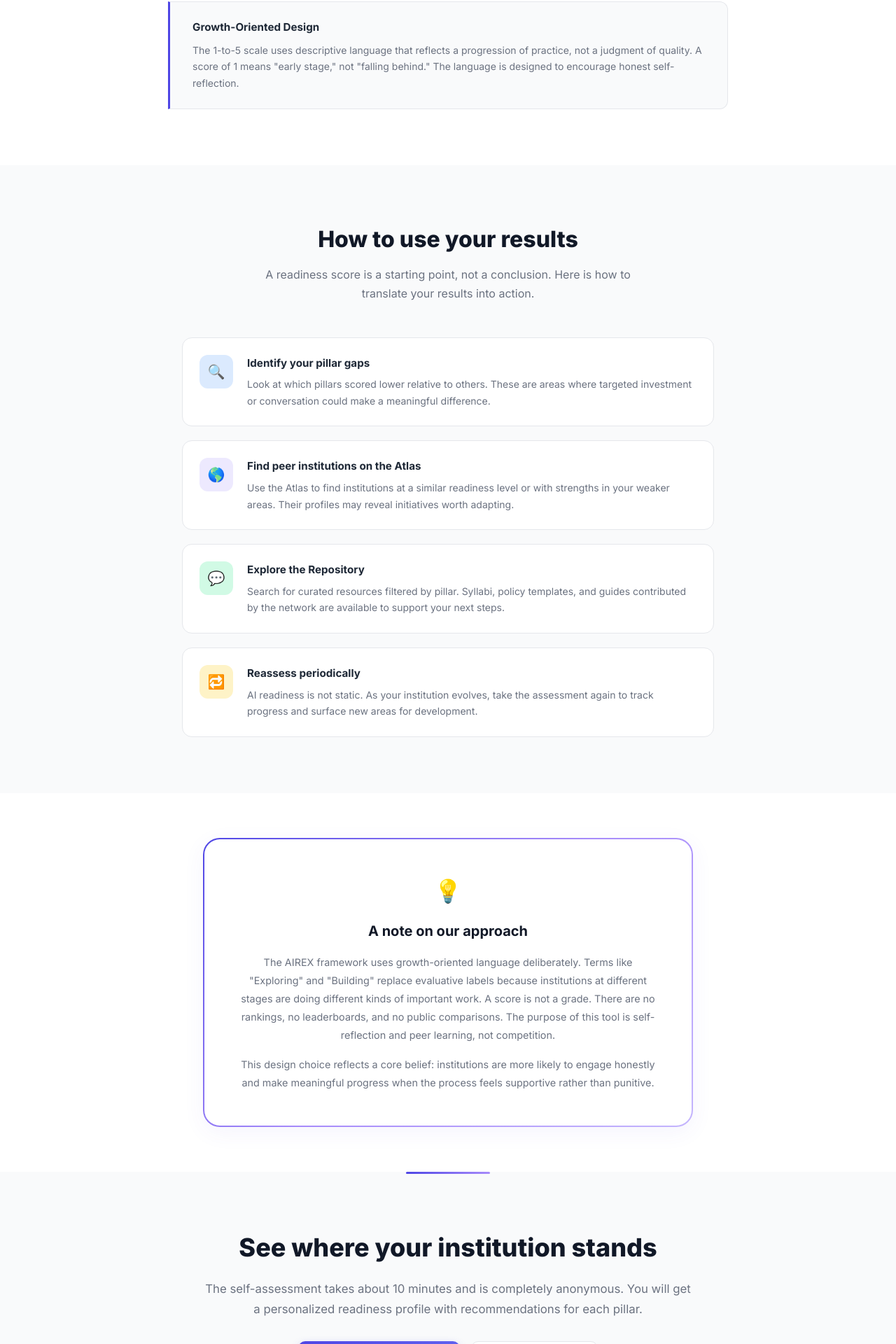
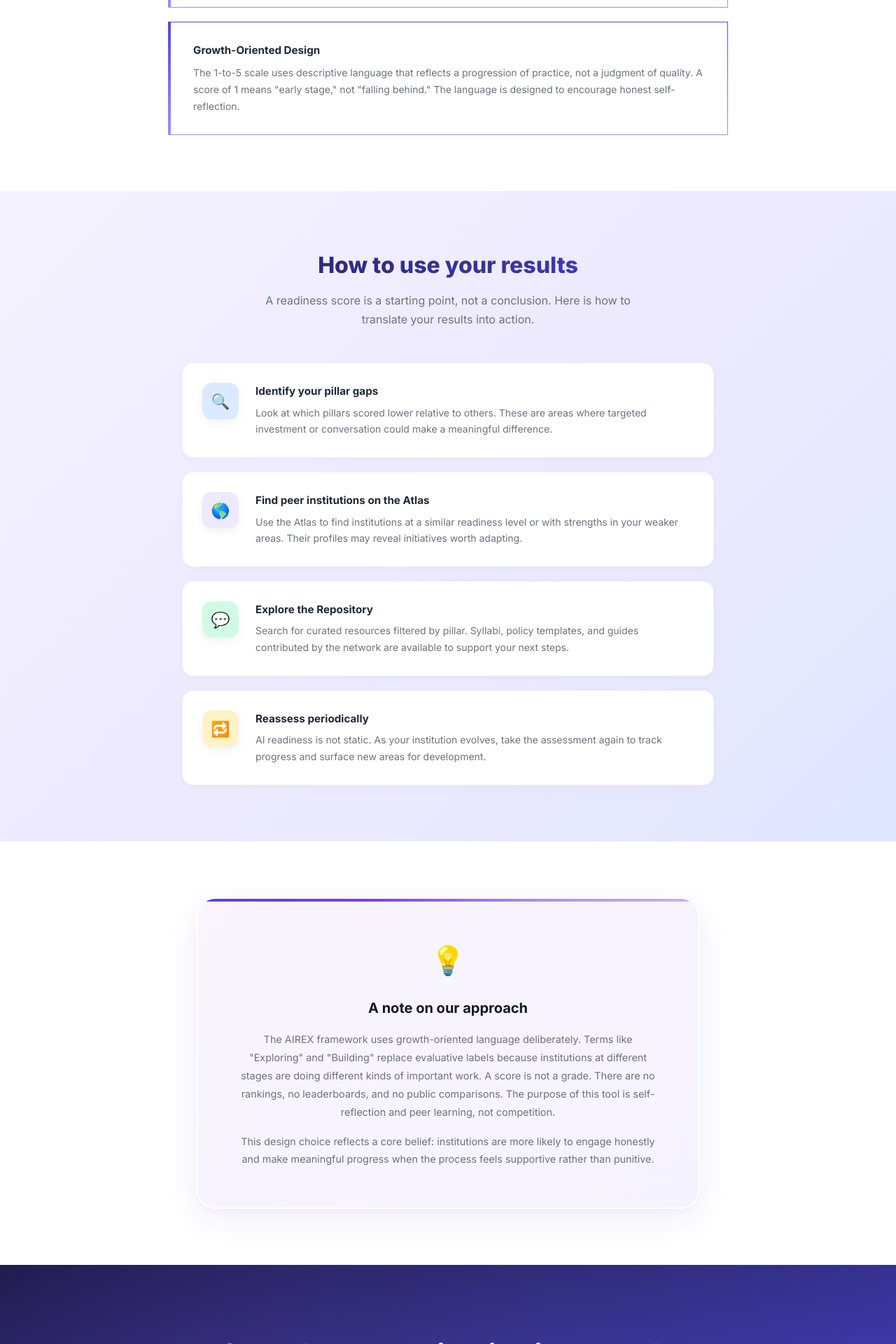
Before and after one commit to cauamcardoso/arex-platform, a Flask app: page /readiness in a window 1280 px wide. Shown: the part 4160-6080 px from the top of the page at 70% size. Run offline with Flask 3, Linux system fonts and the light colour scheme.

Commit message:
Redesign hero stats card with consortium context + dramatic readiness UI overhaul
Hero card: Phase I Pilot badge, CAHSI-HACU heading, partnership context
paragraph, org links (CAHSI, HACU, UTEP AAII), deeper glass effect.
Readiness: gradient section backgrounds, gradient text headings, purple
methodology cards with large gradient numbers, border accents, dark
indigo CTA section, enlarged icons, stronger shadows throughout.

Co-Authored-By: Claude Opus 4.6 <noreply@anthropic.com>

```diff
--- a/templates/readiness.html
+++ b/templates/readiness.html
@@ -234,9 +234,12 @@
         }
 
         .section-header h2 {
-            font-size: 2rem;
+            font-size: 2.1rem;
             font-weight: 800;
-            color: var(--gray-900);
+            background: linear-gradient(135deg, #1e1b4b, #4f46e5);
+            -webkit-background-clip: text;
+            -webkit-text-fill-color: transparent;
+            background-clip: text;
             margin-bottom: 0.75rem;
         }
 
@@ -535,7 +560,19 @@
         }
 
         /* ── Methodology ── */
-        .methodology-section { padding: 5rem 2rem; background: white; }
+        .methodology-section {
+            padding: 5rem 2rem;
+            background: white;
+            position: relative;
+        }
+        .methodology-section::before {
+            content: '';
+            position: absolute;
+            top: 0; left: 50%; transform: translateX(-50%);
+            width: 100px; height: 3px;
+            background: linear-gradient(90deg, #4f46e5, #a78bfa);
+            border-radius: 2px;
+        }
         .methodology-section .section-inner { max-width: 1060px; margin: 0 auto; }
         .methodology-section .section-header { text-align: center; margin-bottom: 3rem; }
         .methodology-section .section-header h2 { font-size: 2rem; font-weight: 800; color: var(--gray-900); margin-bottom: 0.75rem; }
@@ -587,17 +624,18 @@
             display: grid; gap: 1.25rem;
         }
         .method-detail-item {
-            background: var(--gray-50);
+            background: white;
             border: 1px solid var(--gray-200);
-            border-left: 3px solid #4f46e5;
-            border-radius: 0 12px 12px 0;
-            padding: 1.5rem 2rem;
+            border-left: 4px solid;
+            border-image: linear-gradient(180deg, #4f46e5, #a78bfa) 1;
+            border-radius: 0 16px 16px 0;
+            padding: 1.75rem 2rem;
             transition: all 0.3s;
         }
         .method-detail-item:hover {
-            background: white;
-            box-shadow: 0 4px 16px rgba(0, 0, 0, 0.04);
-            transform: translateX(4px);
+            background: #faf5ff;
+            box-shadow: 0 8px 24px rgba(79, 70, 229, 0.06);
+            transform: translateX(6px);
         }
         .method-detail-item h4 {
             font-size: 0.95rem; font-weight: 700;
@@ -608,7 +646,11 @@
         }
 
         /* ── Results Guidance ── */
-        .results-guidance { padding: 5rem 2rem; background: var(--gray-50); }
+        .results-guidance {
+            padding: 5rem 2rem;
+            background: linear-gradient(135deg, #f5f3ff 0%, #ede9fe 50%, #e0e7ff 100%);
+            position: relative;
+        }
         .results-guidance .section-inner { max-width: 1060px; margin: 0 auto; }
         .results-guidance .section-header { text-align: center; margin-bottom: 3rem; }
         .results-guidance .section-header h2 { font-size: 2rem; font-weight: 800; color: var(--gray-900); margin-bottom: 0.75rem; }
@@ -620,26 +662,27 @@
         }
         .guidance-step {
             display: flex;
-            gap: 1.25rem;
+            gap: 1.5rem;
             align-items: flex-start;
             background: white;
-            border: 1px solid var(--gray-200);
-            border-radius: 14px;
-            padding: 1.5rem;
+            border: 1px solid rgba(79, 70, 229, 0.08);
+            border-radius: 16px;
+            padding: 1.75rem;
             transition: all 0.4s cubic-bezier(0.25, 0.46, 0.45, 0.94);
-            position: relative;
+            box-shadow: 0 2px 8px rgba(0, 0, 0, 0.03);
         }
         .guidance-step:hover {
-            transform: translateY(-4px);
-            box-shadow: 0 16px 32px rgba(0, 0, 0, 0.05);
+            transform: translateY(-4px) translateX(4px);
+            box-shadow: 0 16px 32px rgba(79, 70, 229, 0.08);
             border-color: rgba(79, 70, 229, 0.15);
         }
         .guidance-icon {
-            width: 48px; height: 48px;
-            border-radius: 12px;
+            width: 52px; height: 52px;
+            border-radius: 14px;
             display: flex; align-items: center; justify-content: center;
-            font-size: 1.25rem;
+            font-size: 1.35rem;
             flex-shrink: 0;
+            box-shadow: 0 4px 12px rgba(0, 0, 0, 0.06);
         }
         .guidance-text h4 {
             font-size: 0.95rem; font-weight: 700;
@@ -650,19 +693,33 @@
         }
 
         /* ── Design Note ── */
-        .design-note-section { padding: 4rem 2rem; background: white; }
+        .design-note-section { padding: 5rem 2rem; background: white; }
         .design-note-inner {
-            max-width: 700px;
+            max-width: 720px;
             margin: 0 auto;
             text-align: center;
-            padding: 3rem;
-            background: linear-gradient(white, white) padding-box,
-                        linear-gradient(135deg, #4f46e5, #a78bfa, #c4b5fd) border-box;
+            padding: 3.5rem;
+            background: linear-gradient(135deg, #faf5ff, #f5f3ff);
             border: 2px solid transparent;
-            border-radius: 24px;
-            box-shadow: 0 8px 32px rgba(79, 70, 229, 0.06);
+            background-clip: padding-box;
+            border-radius: 28px;
+            box-shadow: 0 16px 48px rgba(79, 70, 229, 0.08), 0 4px 12px rgba(0, 0, 0, 0.03);
+            position: relative;
+            overflow: hidden;
         }
-        .design-note-icon { font-size: 2rem; margin-bottom: 1rem; }
+
+        .design-note-inner::before {
+            content: '';
+            position: absolute;
+            top: 0; left: 0; right: 0;
+            height: 4px;
+            background: linear-gradient(90deg, #4f46e5, #7c3aed, #a78bfa, #c4b5fd);
+        }
+        .design-note-icon {
+            font-size: 2.5rem;
+            margin-bottom: 1.25rem;
+            display: block;
+        }
         .design-note-inner h3 {
             font-size: 1.25rem; font-weight: 700;
             color: var(--gray-900); margin-bottom: 1rem;
@@ -677,37 +734,46 @@
            CTA SECTION
            ============================================================ */
         .cta {
-            padding: 5rem 2rem;
-            background: var(--gray-50);
+            padding: 6rem 2rem;
+            background: linear-gradient(160deg, #1e1b4b 0%, #312e81 40%, #4f46e5 100%);
             text-align: center;
             position: relative;
+            overflow: hidden;
         }
+
         .cta::before {
             content: '';
             position: absolute;
-            top: 0; left: 50%; transform: translateX(-50%);
-            width: 120px; height: 3px;
-            background: linear-gradient(90deg, #4f46e5, #a78bfa);
-            border-radius: 2px;
+            top: 0; left: 0; right: 0; bottom: 0;
+            background-image:
+                radial-gradient(ellipse 600px 400px at 30% 50%, rgba(139, 92, 246, 0.15), transparent),
+                radial-gradient(ellipse 400px 300px at 70% 50%, rgba(99, 102, 241, 0.1), transparent);
+            pointer-events: none;
         }
 
         .cta-inner {
+            position: relative;
+            z-index: 1;
             max-width: 700px;
             margin: 0 auto;
         }
 
         .cta h2 {
-            font-size: 2.25rem;
+            font-size: 2.5rem;
             font-weight: 800;
-            color: var(--gray-900);
+            color: white;
             margin-bottom: 1rem;
+            letter-spacing: -0.01em;
         }
 
         .cta p {
-            font-size: 1.05rem;
-            color: var(--gray-500);
-            margin-bottom: 2rem;
+            font-size: 1.1rem;
+            color: rgba(255, 255, 255, 0.75);
+            margin-bottom: 2.5rem;
             line-height: 1.7;
+            max-width: 560px;
+            margin-left: auto;
+            margin-right: auto;
         }
 
         .cta-actions {
```
Also changed, not shown: other parts of templates/readiness.html (+82 -57 lines), templates/home.html (+89 -25 lines).
